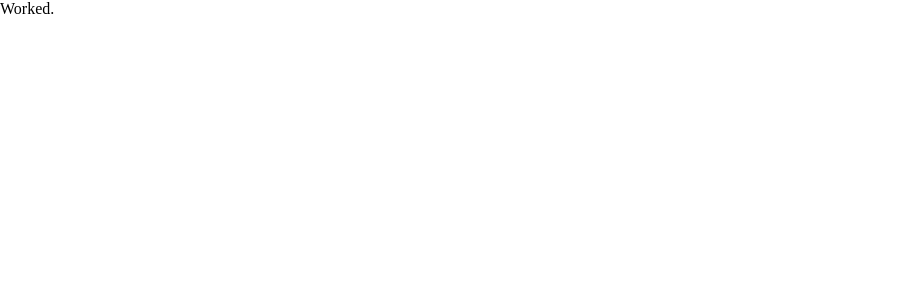
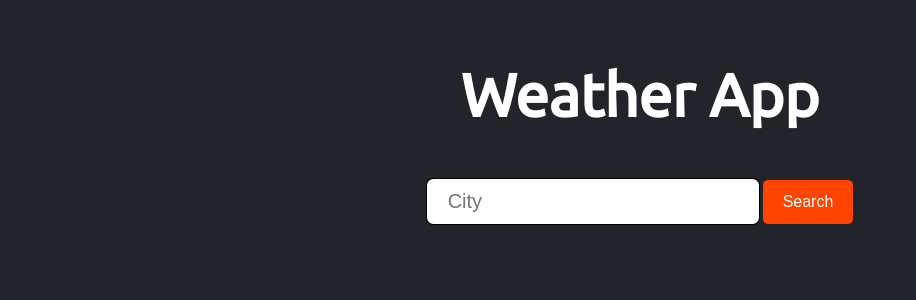
Before and after one commit to ihoryatseniuk/weather-app_reactjs, a React (Create React App) app: page / in a window 1280 px wide. Shown: the top 300 px of the page, without its empty margins (0-916 px from the left). Built offline with nearby package versions, Linux system fonts and the light colour scheme.

Commit message:
Added header and input.

```diff
--- a/public/index.html
+++ b/public/index.html
@@ -3,6 +3,12 @@
   <head>
     <meta charset="utf-8" />
     <link rel="icon" href="%PUBLIC_URL%/favicon.ico" />
+    <link rel="preconnect" href="https://fonts.googleapis.com" />
+    <link rel="preconnect" href="https://fonts.gstatic.com" crossorigin />
+    <link
+      href="https://fonts.googleapis.com/css2?family=Ubuntu&display=swap"
+      rel="stylesheet"
+    />
     <meta name="viewport" content="width=device-width, initial-scale=1" />
     <meta name="theme-color" content="#000000" />
     <meta
@@ -10,34 +16,11 @@
       content="Web site created using create-react-app"
     />
     <link rel="apple-touch-icon" href="%PUBLIC_URL%/logo192.png" />
-    <!--
-      manifest.json provides metadata used when your web app is installed on a
-      user's mobile device or desktop. See https://developers.google.com/web/fundamentals/web-app-manifest/
-    -->
     <link rel="manifest" href="%PUBLIC_URL%/manifest.json" />
-    <!--
-      Notice the use of %PUBLIC_URL% in the tags above.
-      It will be replaced with the URL of the `public` folder during the build.
-      Only files inside the `public` folder can be referenced from the HTML.
-
-      Unlike "/favicon.ico" or "favicon.ico", "%PUBLIC_URL%/favicon.ico" will
-      work correctly both with client-side routing and a non-root public URL.
-      Learn how to configure a non-root public URL by running `npm run build`.
-    -->
     <title>React App</title>
   </head>
   <body>
     <noscript>You need to enable JavaScript to run this app.</noscript>
     <div id="root"></div>
-    <!--
-      This HTML file is a template.
-      If you open it directly in the browser, you will see an empty page.
-
-      You can add webfonts, meta tags, or analytics to this file.
-      The build step will place the bundled scripts into the <body> tag.
-
-      To begin the development, run `npm start` or `yarn start`.
-      To create a production bundle, use `npm run build` or `yarn build`.
-    -->
   </body>
 </html>
--- a/src/App.js
+++ b/src/App.js
@@ -1,5 +1,13 @@
+import classes from "./styles/App.module.css";
+import Input from "./components/Input.jsx";
+
 function App() {
-  return <div>Worked.</div>;
+  return (
+    <div>
+      <h1 className={classes.header}>Weather App</h1>
+      <Input />
+    </div>
+  );
 }
 
 export default App;
--- /dev/null
+++ b/src/components/Input.jsx
@@ -0,0 +1,15 @@
+import classes from "../styles/Input.module.css";
+const Input = () => {
+  return (
+    <div>
+      <div className={classes["form-container"]}>
+        <form className={classes.form}>
+          <input type="text" placeholder="City" />
+          <button>Search</button>
+        </form>
+      </div>
+    </div>
+  );
+};
+
+export default Input;
--- a/src/index.css
+++ b/src/index.css
@@ -2,4 +2,5 @@ body {
   margin: 0;
   padding: 0;
   box-sizing: border-box;
+  background-color: #21242b;
 }
--- /dev/null
+++ b/src/styles/App.module.css
@@ -0,0 +1,9 @@
+.header {
+  display: flex;
+  justify-content: center;
+  color: white;
+  font-size: 60px;
+  font-family: "Ubuntu", sans-serif;
+  margin: 0;
+  margin-top: 60px;
+}
--- /dev/null
+++ b/src/styles/Input.module.css
@@ -0,0 +1,31 @@
+.form-container {
+  display: flex;
+  flex-direction: row;
+  justify-content: center;
+  margin-top: 50px;
+}
+
+.form {
+  display: flex;
+  align-items: center;
+}
+
+.form-container input {
+  width: 300px;
+  padding: 10px 10px 10px 20px;
+  border-radius: 6px;
+  font-size: 20px;
+  outline: 0.5px solid black;
+  border: solid 0.5px white;
+  color: white;
+}
+
+.form-container button {
+  padding: 13px 20px 13px 20px;
+  font-size: 16px;
+  background-color: orangered;
+  border-radius: 5px;
+  margin-left: 4px;
+  color: white;
+  border: none;
+}
```
Also changed, not shown: src/API/OpenWeatherFetch.js (added).
